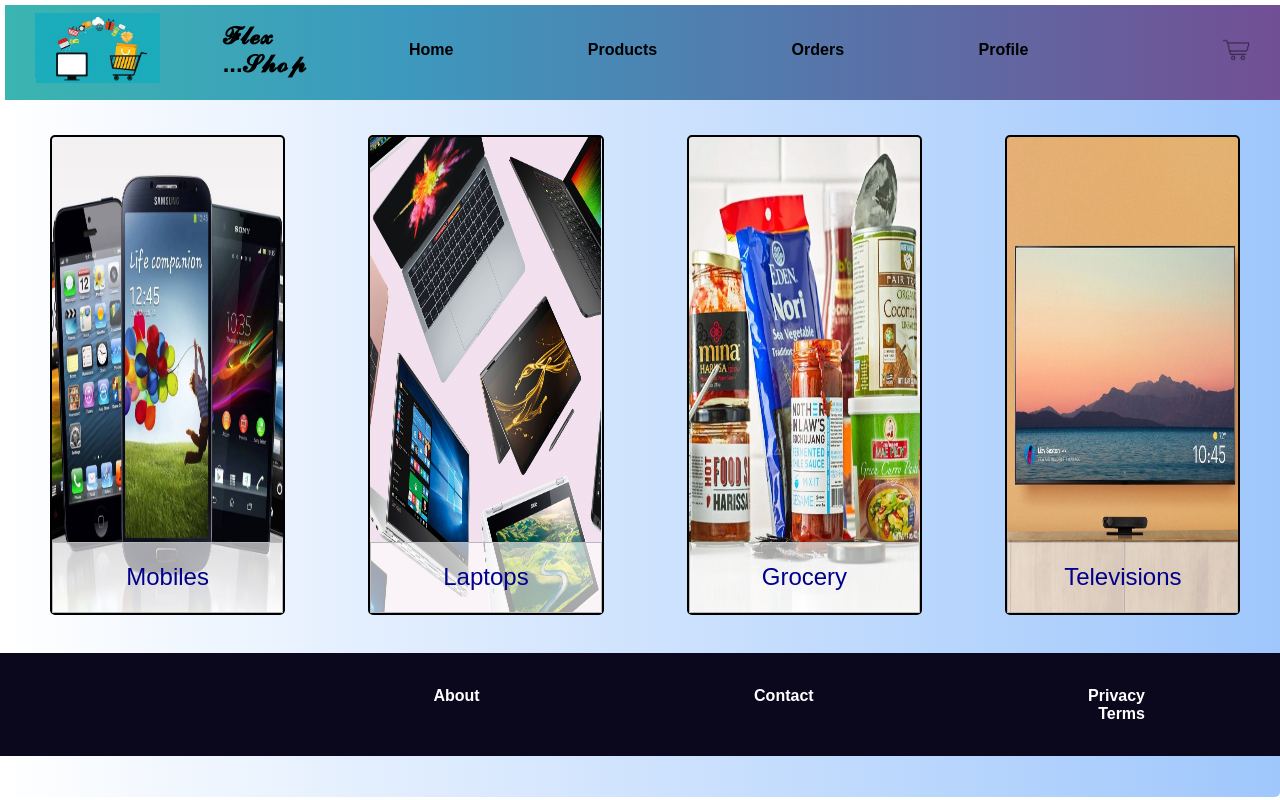
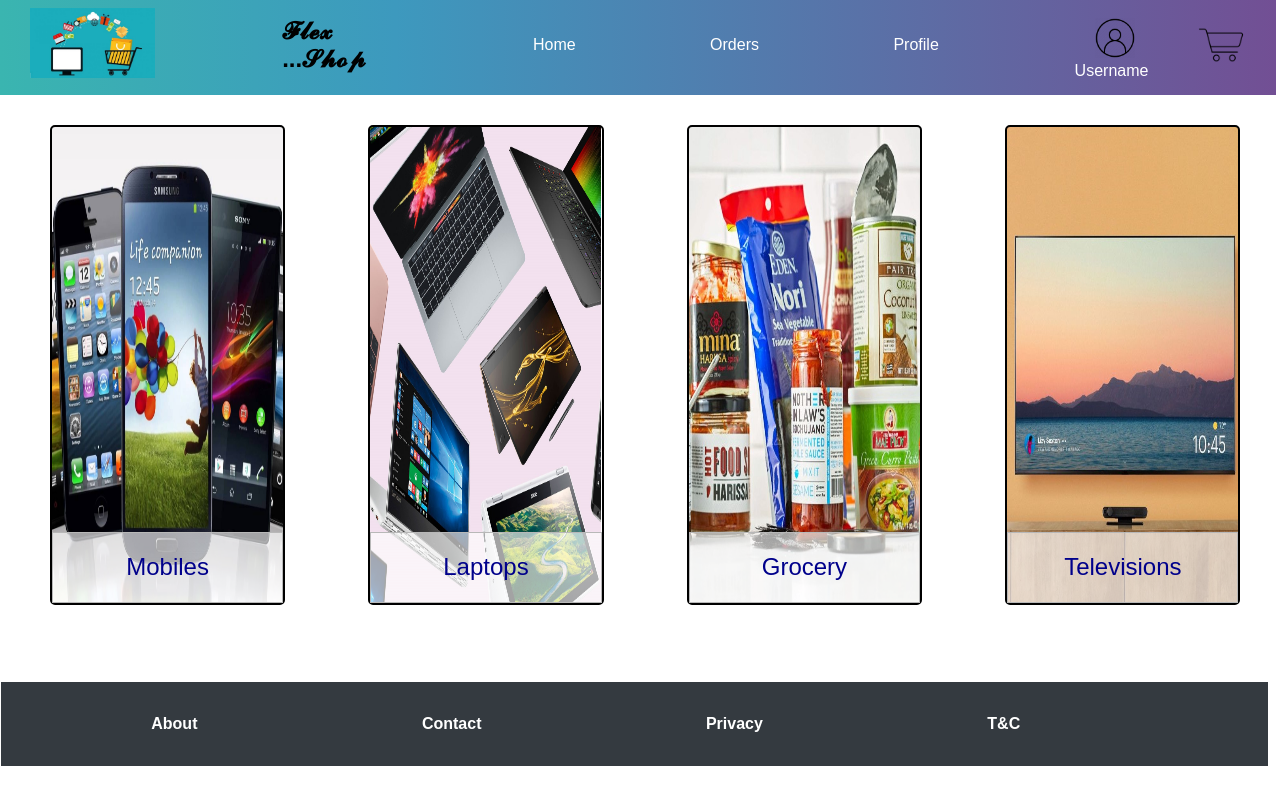
Before and after one commit to coder2800/flex-shop, a plain HTML site: page Devansh-new/HomePage.html in a window 1280 px wide. Drawn offline with Linux system fonts and the light colour scheme.

Commit message:
mainly footer is updated of many files and you can also view order_page

```diff
--- a/Devansh-new/HomePage.css
+++ b/Devansh-new/HomePage.css
@@ -1,21 +1,27 @@
-html{
+html {
     scroll-behavior: smooth;
 }
-body{
+
+body {
+    /* background-image: linear-gradient(to right, rgb(58 179 177) 0%, #9fc7fc 100%); */
     margin: 0px 0px 0px 0px;
     padding: 0px 0px 0px 0px;
     font-family: Arial;
+    /* width: 100%; */
+    overflow-x: hidden;
 }
-.container{
+
+.container {
     height: 99vh;
-    width: 100vw;
-    background-image: linear-gradient(to right, white 0%, #9fc7fc 100%);
+    width: 100%;
+    /* background-image: linear-gradient(to right, white 0%, #9fc7fc 100%); */
     /* display: grid;
     grid-template-columns: 1fr 1fr;
     grid-auto-rows: 20px; */
 }
+
 .navbar {
-    margin: 5px;
+    margin: 0px;
     display: flex;
     justify-content: space-between;
     align-items: center;
@@ -25,11 +31,16 @@
     background-repeat: no-repeat;
     padding: 30px 30px;
     padding-top: 25px;
+    position: relative;
+    /* position: fixed; */
+    overflow: hidden;
+    top: 0;
+    margin-top: 0;
 }
 
 .cart {
-    height: 30px;
-    width: 30px;
+    height: 50px;
+    width: 50px;
     padding-left: 0px;
     padding-right: 0px;
 }
@@ -40,7 +51,6 @@
 
 .logo {
     padding: 0 px;
-
 }
 
 nav {
@@ -93,12 +103,12 @@
     box-sizing: border-box;
 }
 
-.search-container{
+.search-container {
     display: flex;
     justify-content: space-between;
 }
 
-.button1{
+.button1 {
     /* width: 100%; */
     /* background-color: #4CAF50; */
     /* color: white; */
@@ -108,24 +118,46 @@
     border-radius: 4px;
     cursor: pointer;
 }
-/* img{
-    background: rgb(223, 223, 25);
-} */
-
-/* .search-container button:hover {
-    background: #ccc;
-} */
 
 div {
     border-radius: 5px;
     /* background-color: #f2f2f2; */
     /* padding: 3px; */
 }
-button{
-    cursor:pointer;
+
+.bg div {
+    border-radius: 5px;
+    background-color: #f2f2f2;
+    padding: 10px;
 }
 
-.grid_of_products{
+#username img {
+    margin-left: 28%;
+    height: 40px;
+}
+
+#username {
+    position: absolute;
+    right: 10%;
+    top: 18px;
+    padding: 0;
+    margin: 0;
+    color: white;
+}
+
+/* ----------------------Navigation-over------------------------------------------ */
+
+div {
+    border-radius: 5px;
+    /* background-color: #f2f2f2; */
+    /* padding: 3px; */
+}
+
+button {
+    cursor: pointer;
+}
+
+.grid_of_products {
     padding-top: 30px;
     padding-left: 50px;
     padding-right: 20px;
@@ -136,7 +168,8 @@
     grid-template-rows: 1fr;
     gap: 7%;
 }
-.product1{
+
+.product1 {
     padding: 0%;
     background-image: url("./images (1)/new_mobile.jpg");
     background-repeat: no-repeat;
@@ -147,10 +180,12 @@
     border: 2px solid black;
     transition: background-size 3s;
 }
-.product1:hover{
+
+.product1:hover {
     background-size: 103% 103%;
 }
-.product2{
+
+.product2 {
     padding: 0px;
     background-image: url("./images (1)/newlaptops.jpg");
     background-repeat: no-repeat;
@@ -161,10 +196,12 @@
     border: 2px solid black;
     transition: background-size 3s;
 }
-.product2:hover{
+
+.product2:hover {
     background-size: 105% 105%;
 }
-.product3{
+
+.product3 {
     padding: 0px;
     background-image: url("./images (1)/new_grocery.jpg");
     background-repeat: no-repeat;
@@ -175,10 +212,12 @@
     border: 2px solid black;
     transition: background-size 3s;
 }
-.product3:hover{
+
+.product3:hover {
     background-size: 103% 103%;
 }
-.product4{
+
+.product4 {
     padding: 0px;
     background-image: url("./images (1)/newtv.jpeg");
     background-repeat: no-repeat;
@@ -189,10 +228,12 @@
     border: 2px solid black;
     transition: background-size 3s;
 }
-.product4:hover{
+
+.product4:hover {
     background-size: 103% 103%;
 }
-.button_product{
+
+.button_product {
     border: 0.001px solid rgb(184, 184, 184);
     height: 15%;
     width: 100%;
@@ -203,38 +244,42 @@
     color: darkblue;
     transition: 1s;
 }
-.button_product:hover{
+
+.button_product:hover {
     background-color: darkblue;
     color: white;
 }
+
+/* --------------------------footer------------------------------------------- */
+
 .footer {
+    /* position: absolute;
+    top: 176%; */
     border-radius: 0%;
-    margin-top: 3%;
+    margin-top: 6%;
     margin-bottom: 0%;
-    margin-left: 0%;
+    margin-left: 0.1%;
     display: flex;
     align-items: center;
-    width: 100%;
-    height: 13%;
-    background-color: rgb(11, 8, 29);
+    width: 99%;
+    height: 12%;
+    background-color: #343a40;
 }
 
-.footer nav {
-    flex: 1;
-}
-
-.footer nav ul {
+.footer ul {
     list-style-type: none;
 }
 
-.footer nav ul li {
+.footer ul li {
     display: inline-block;
-    padding: 135px;
-    padding-top: 0px;
-    padding-bottom: 0px;
+    padding: 110px;
+    padding-top: 17px;
+    padding-bottom: 17px;
     margin: 0px;
+    /* text-decoration: underline; */
+    /* border-bottom: 1px solid white; */
 }
 
-a {
+.footer a {
     text-decoration: none;
 }
--- a/Devansh-new/HomePage.html
+++ b/Devansh-new/HomePage.html
@@ -1,13 +1,14 @@
 <!DOCTYPE html>
 <html lang="en">
+
 <head>
     <title>Flex shop</title>
-    <link rel="stylesheet" href="HomePage.css"/>
+    <link rel="stylesheet" href="HomePage.css" />
 </head>
+
 <body>
-    <div class="container">
     <div class="navbar" style="border-radius: 0;">
-            <div class=" logo">
+        <div class="logo">
             <img src="assets/frontLogo.jpg" alt="Loading..." width="125px">
         </div>
         <div class="shopName">
@@ -16,56 +17,56 @@
         <div class="container1">
             <nav>
                 <ul>
-                        <li><a href="main_page.html" style="color: black; font-weight:bold">Home</a></li>
-                        <li><a href="HomePage.html" style="color: black; font-weight:bold">Products</a></li>
-                        <li><a href="profile_page.html" style="color: black; font-weight:bold">Orders</a></li>
-                        <li><a href="profile_page.html" style="color: black; font-weight:bold">Profile</a></li>
-                        <!-- <li><a href="" style="color: black; font-weight:bold">User</a></li> -->
+                    <li><a href="main_page.html" style="color: white;">Home</a></li>
+                    <!-- <li><a href="" style="color: white;">Products</a></li> -->
+                    <li><a href="order_page.html" style="color: white;">Orders</a></li>
+                    <!-- <li><a href="" style="color: white;">Contact Us</a></li> -->
+                    <li><a href="" style="color: white;">Profile</a></li>
                 </ul>
             </nav>
-                <div class="search-container">
-
         </div>
+        <div id="username">
+            <img src="../assets/ProfileIcon.png" alt="">
+            <div>Username</div>
         </div>
         <img class="cart" src="assets/cart.png" alt="cart">
     </div>
     <!-- <div class="content_of_product_page"> -->
     <div class="grid_of_products">
         <div class="product1">
-            <button class="button_product" onclick="window.location.href='../ProductPage.html';" >
+            <button class="button_product" onclick="window.location.href='../ProductPage.html';">
                 Mobiles
             </button>
         </div>
 
         <div class="product2">
-                <button class="button_product" onclick="window.location.href='../ProductPage.html';" >
+            <button class="button_product" onclick="window.location.href='../ProductPage.html';">
                 Laptops
             </button>
         </div>
 
         <div class="product3">
-                <button class="button_product" onclick="window.location.href='../ProductPage.html';" >
+            <button class="button_product" onclick="window.location.href='../ProductPage.html';">
                 Grocery
             </button>
         </div>
 
         <div class="product4">
-            <button class="button_product" onclick="window.location.href='../ProductPage.html';" >
+            <button class="button_product" onclick="window.location.href='../ProductPage.html';">
                 Televisions
             </button>
         </div>
 
     </div>
     <div class="footer">
-            <nav>
         <ul>
             <li><a href="" style="color: white; font-weight:bold">About</a></li>
-                    <li><a href="" style="color: white; font-weight:bold">Contact</a></li>
+            <li><a href="contactdetails.html" style="color: white; font-weight:bold">Contact</a></li>
             <li><a href="" style="color: white; font-weight:bold">Privacy</a></li>
-                    <li><a href="" style="color: white; font-weight:bold">Terms</a></li>
+            <li><a href="" style="color: white; font-weight:bold">T&C</a></li>
         </ul>
-            </nav>
-    </div>
+
     </div>
 </body>
+
 </html>
--- a/Devansh-new/main_page.css
+++ b/Devansh-new/main_page.css
@@ -11,9 +11,9 @@
     overflow-x: hidden;
 }
 
-.container2 {
-    height: 70vh;
-    width: 70vh;
+.container {
+    height: 99vh;
+    width: 100%;
     /* background-image: linear-gradient(to right, white 0%, #9fc7fc 100%); */
     /* display: grid;
     grid-template-columns: 1fr 1fr;
@@ -26,7 +26,7 @@
     justify-content: space-between;
     align-items: center;
     height: 40px;
-    width: 96%;
+    width: 95%;
     background-image: linear-gradient(to right, #3ab5b0 0%, #3d99be 31%, #724f94 100%);
     background-repeat: no-repeat;
     padding: 30px 30px;
@@ -161,7 +161,7 @@
 
 .container2 {
     background-color: rgb(149, 149, 255);
-    height: 70vh;
+    height: 100vh;
     width: 100vw;
     display: flex;
     flex-wrap: wrap;
@@ -217,7 +217,7 @@
     background-image: linear-gradient(to right, white 0%, #dffbfd 100%);
     font-size: 20px;
     font-weight: bold;
-    height: 73vh;
+    height: 100vh;
     width: 49.9vw;
     color: #371c59;
     display: flex;
@@ -228,7 +228,7 @@
 
 .seller {
     background-image: linear-gradient(to right, #dffbfd 0%, #9fc7fc 100%);
-    height: 73vh;
+    height: 100vh;
     width: 50vw;
     font-size: 20px;
     font-weight: bold;
@@ -299,8 +299,10 @@
 /* --------------------------------footer-start------------------------------------------ */
 
 .footer {
+    position: absolute;
+    top: 100%;
     border-radius: 0%;
-    margin-top: 1.5%;
+    margin-top: 3%;
     margin-bottom: 0%;
     margin-left: 0%;
     display: flex;
--- a/Devansh-new/order_page.css
+++ b/Devansh-new/order_page.css
@@ -3,7 +3,7 @@
 }
 
 body {
-    background-image: linear-gradient(to right, rgb(58 179 177) 0%, #9fc7fc 100%);
+    /* background-image: linear-gradient(to right, rgb(58 179 177) 0%, #9fc7fc 100%); */
     margin: 0px 0px 0px 0px;
     padding: 0px 0px 0px 0px;
     font-family: Arial;
@@ -21,12 +21,12 @@
 }
 
 .navbar {
-    margin: 5px;
+    margin: 0px;
     display: flex;
     justify-content: space-between;
     align-items: center;
     height: 40px;
-    width: 95%;
+    width: 95.3%;
     background-image: linear-gradient(to right, #3ab5b0 0%, #3d99be 31%, #724f94 100%);
     background-repeat: no-repeat;
     padding: 30px 30px;
@@ -126,39 +126,44 @@
     background-color: #f2f2f2;
     padding: 10px;
 }
-#username img{
+
+#username img {
     margin-left: 28%;
-    height:40px;
+    height: 40px;
 }
-#username{
-    position:absolute;
+
+#username {
+    position: absolute;
     right: 10%;
     top: 18px;
-    padding:0;
+    padding: 0;
     margin: 0;
     color: white;
 }
 
 /* ----------------------Navigation-over------------------------------------------ */
 
-.button1{
+.button1 {
     padding: 0px;
     margin-bottom: 10px;
     border: none;
     border-radius: 4px;
     cursor: pointer;
 }
+
 div {
     border-radius: 5px;
 }
-.profile_page{
-    height: 83vh;
-    width: 1350px;
+
+/* .profile_page {
+    height: 100%;
+    width: 100%;
     margin: 7px;
     display: flex;
-    background-color: aqua;
-}
-.side_channel{
+    background-color: white;
+} */
+
+/* .side_channel{
     border: 1px solid black;
     background-image: linear-gradient(-225deg, #9d98ff 0%, #75c0f7 48%, #22E1FF 100%);
     background-repeat: no-repeat;
@@ -166,14 +171,16 @@
     width: 350px;
     display: flex;
     flex-direction: column;
-}
-.main_content{
+} */
+
+.main_content {
+    margin-top: 4%;
     padding: 30px;
-    border: 1px solid black;
-    background-image: linear-gradient(-225deg, #22E1FF 0%, #55adec 48%, #625EB1 100%);
+    /* border: 1px solid black; */
+    /* background-image: linear-gradient(-225deg, #22E1FF 0%, #55adec 48%, #625EB1 100%); */
     background-repeat: no-repeat;
-    height: 73vh;
-    width: 1000px;
+    height: 100%;
+    width: 100%;
     display: grid;
     gap: 25px;
     grid-template-columns: 1fr 1fr;
@@ -181,9 +188,10 @@
     justify-items: center;
     align-items: center;
 }
-.side_contents{
+
+/* .side_contents {
     text-align: center;
-    /* background-color: white; */
+    background-color: white;
     padding: 30px;
     margin-top: 10px;
     margin-bottom: 10px;
@@ -191,19 +199,55 @@
     border-radius: 0px;
     border-bottom: 1px solid black;
     border-top: 1px solid black;
+} */
+
+.side_contents:hover {
+    background-color: darkblue;
+    color: white
 }
-.side_contents:hover{
-    background-color: darkblue;
-    color:white
-}
-.main{
+
+.main {
     background-color: white;
     height: 200px;
     width: 400px;
-    background: rgba( 255, 255, 255, 0.05 );
-    box-shadow: 0 8px 32px 0 rgba( 31, 38, 135, 0.37 );
-    backdrop-filter: blur( 0.0px );
-    -webkit-backdrop-filter: blur( 0.0px );
+    background: rgba( 255, 255, 255, 0.05);
+    box-shadow: 0 8px 32px 0 rgba( 31, 38, 135, 0.37);
+    backdrop-filter: blur( 0.0px);
+    -webkit-backdrop-filter: blur( 0.0px);
     border-radius: 10px;
-    border: 1px solid rgba( 255, 255, 255, 0.18 );
+    border: 1px solid rgba( 255, 255, 255, 0.18);
 }
+
+/* --------------------------footer------------------------------------------- */
+
+.footer {
+    /* position: absolute;
+    top: 176%; */
+    border-radius: 0%;
+    margin-top: 6%;
+    margin-bottom: 0%;
+    margin-left: 0%;
+    display: flex;
+    align-items: center;
+    width: 100%;
+    height: 12%;
+    background-color: #343a40;
+}
+
+.footer ul {
+    list-style-type: none;
+}
+
+.footer ul li {
+    display: inline-block;
+    padding: 110px;
+    padding-top: 17px;
+    padding-bottom: 17px;
+    margin: 0px;
+    /* text-decoration: underline; */
+    /* border-bottom: 1px solid white; */
+}
+
+.footer a {
+    text-decoration: none;
+}
--- a/style-CartPage.css
+++ b/style-CartPage.css
@@ -310,15 +310,15 @@
 /* --------------------------------footer-start------------------------------------------ */
 
 .footer {
-    position: absolute;
-    top: 145%;
+    /* position: absolute;
+    top: 176%; */
     border-radius: 0%;
-    margin-top: 3%;
+    margin-top: 32%;
     margin-bottom: 0%;
-    margin-left: 0%;
+    margin-left: 0.1%;
     display: flex;
     align-items: center;
-    width: 100%;
+    width: 99%;
     height: 12%;
     background-color: #343a40;
 }
@@ -329,9 +329,9 @@
 
 .footer ul li {
     display: inline-block;
-    padding: 115px;
-    padding-top: 0px;
-    padding-bottom: 0px;
+    padding: 110px;
+    padding-top: 17px;
+    padding-bottom: 17px;
     margin: 0px;
     /* text-decoration: underline; */
     /* border-bottom: 1px solid white; */
--- a/style-ProductPage.css
+++ b/style-ProductPage.css
@@ -309,16 +309,17 @@
 /* --------------------------------footer-start------------------------------------------ */
 
 .footer {
-    position: absolute;
-    top: 95%;
+    /* position: absolute;
+    top: 176%; */
     border-radius: 0%;
     margin-top: 3%;
     margin-bottom: 0%;
     margin-left: 0%;
+    margin-right: 0%;
     display: flex;
     align-items: center;
-    width: 100%;
-    height: 12%;
+    width: 99%;
+    height: 10%;
     background-color: #343a40;
 }
 
@@ -328,9 +329,9 @@
 
 .footer ul li {
     display: inline-block;
-    padding: 115px;
-    padding-top: 0px;
-    padding-bottom: 0px;
+    padding: 110px;
+    padding-top: 17px;
+    padding-bottom: 17px;
     margin: 0px;
     /* text-decoration: underline; */
     /* border-bottom: 1px solid white; */
```
Also changed, not shown: CartPage.html (+1 -1 lines), Devansh-new/main_page.html (+1 -1 lines), Devansh-new/order_page.html (+11 -16 lines), ProductPage.html (+2 -2 lines). Lines whose indentation alone changed are shown as unchanged.
